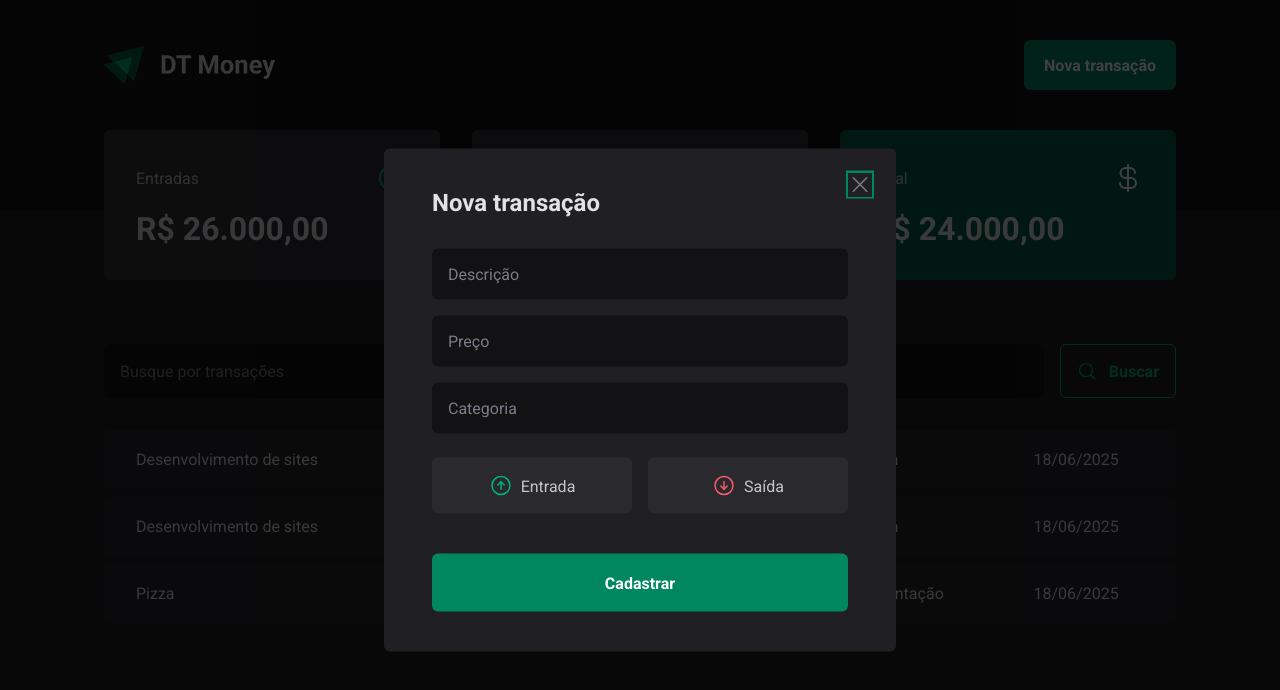
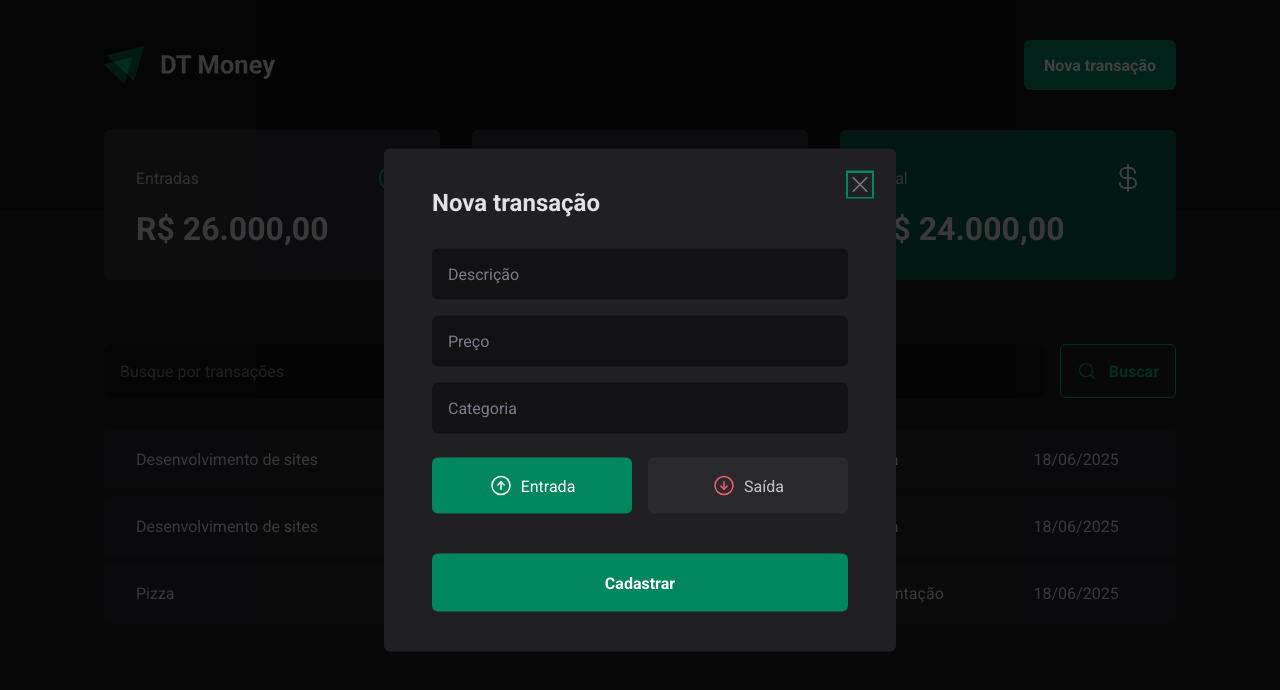
Before and after one commit to salesmiguelz/dt-money-react, a React (Vite) app: page / in a window 1280 px wide. Both pictures are taken after a click on the button "Nova transação". Shown: the top 690 px of the page. Built offline with nearby package versions, Linux system fonts and the light colour scheme; data requests are answered from the project's data file.

Commit message:
feat: controlled type input

```diff
--- a/src/pages/Transactions/components/NewTransactionModal/index.tsx
+++ b/src/pages/Transactions/components/NewTransactionModal/index.tsx
@@ -2,22 +2,25 @@
 import { CloseButton, Content, Overlay, TransactionType, TransactionTypeButton } from './styles'
 import { ArrowCircleDown, ArrowCircleUp, X } from 'phosphor-react'
 import z from 'zod'
-import { useForm } from 'react-hook-form'
+import { Controller, useForm } from 'react-hook-form'
 import { zodResolver } from '@hookform/resolvers/zod'
 
 const newTransactionFormSchema = z.object({
     description: z.string(),
     price: z.number(),
     category: z.string(),
-    // type: z.enum(['income', 'outcome'])
+    type: z.enum(['income', 'outcome'])
 })
 
 type NewTransactionFormInputs = z.infer<typeof newTransactionFormSchema>;
 
 
 export function NewTransactionModal() {
-    const { register, handleSubmit, formState: { isSubmitting } } = useForm<NewTransactionFormInputs>({
-        resolver: zodResolver(newTransactionFormSchema)
+    const { control, register, handleSubmit, formState: { isSubmitting } } = useForm<NewTransactionFormInputs>({
+        resolver: zodResolver(newTransactionFormSchema),
+        defaultValues: {
+            type: 'income'
+        }
     })
 
     async function handleCreateNewTransaction(data: NewTransactionFormInputs) {
@@ -41,7 +44,12 @@
                     <input {...register('price', { valueAsNumber: true })} type="number" placeholder='Preço' required />
                     <input {...register('category')} type="text" placeholder='Categoria' required />
 
-                    <TransactionType>
+                    <Controller
+                        control={control}
+                        name="type"
+                        render={({ field }) => {
+                            return (
+                                <TransactionType onValueChange={field.onChange} value={field.value}>
                                     <TransactionTypeButton variant='income' value='income' >
                                         <ArrowCircleUp size={24} />
                                         Entrada
@@ -52,6 +60,9 @@
                                         Saída
                                     </TransactionTypeButton>
                                 </TransactionType>
+                            )
+                        }}
+                    />
 
                     <button type="submit" disabled={isSubmitting}>Cadastrar</button>
                 </form>
```
Lines whose indentation alone changed are shown as unchanged.
